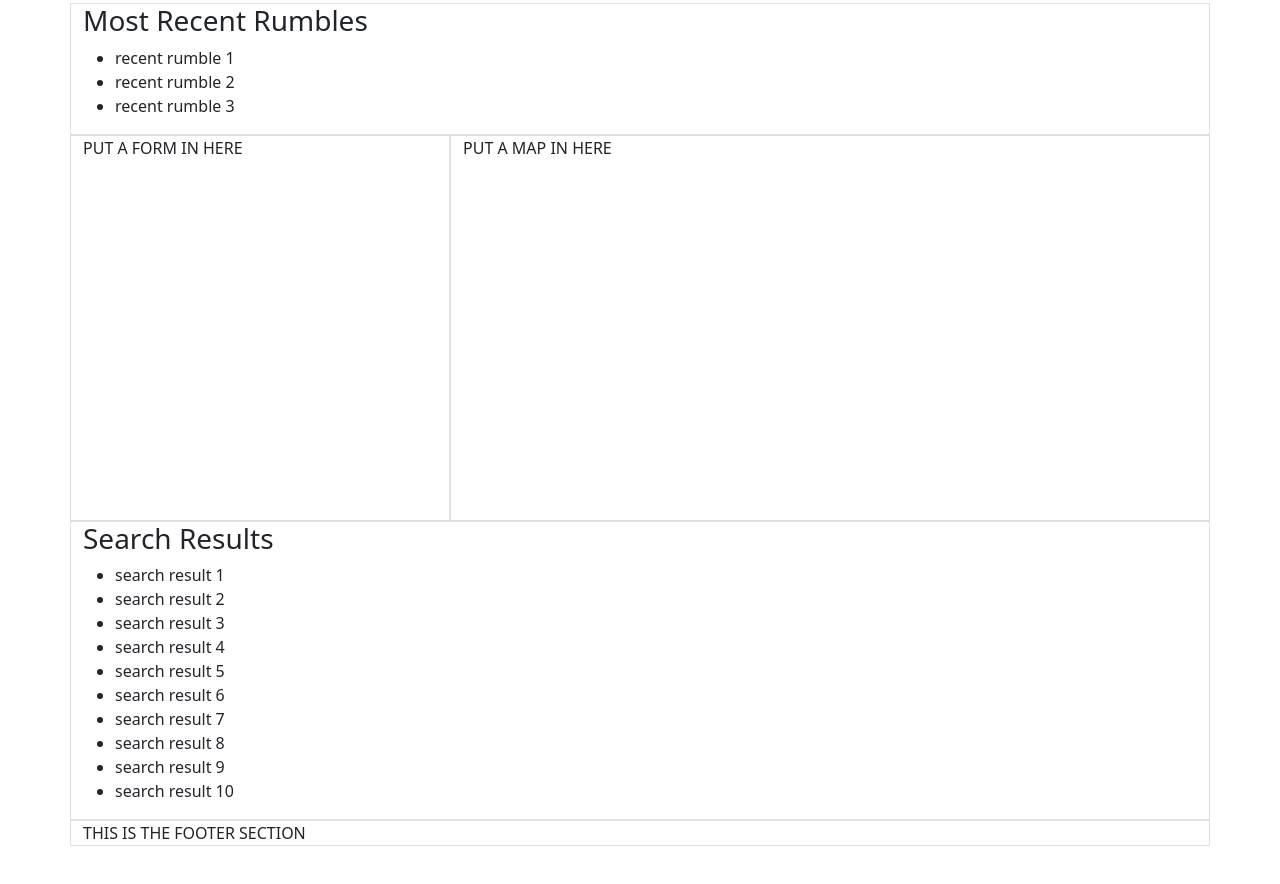
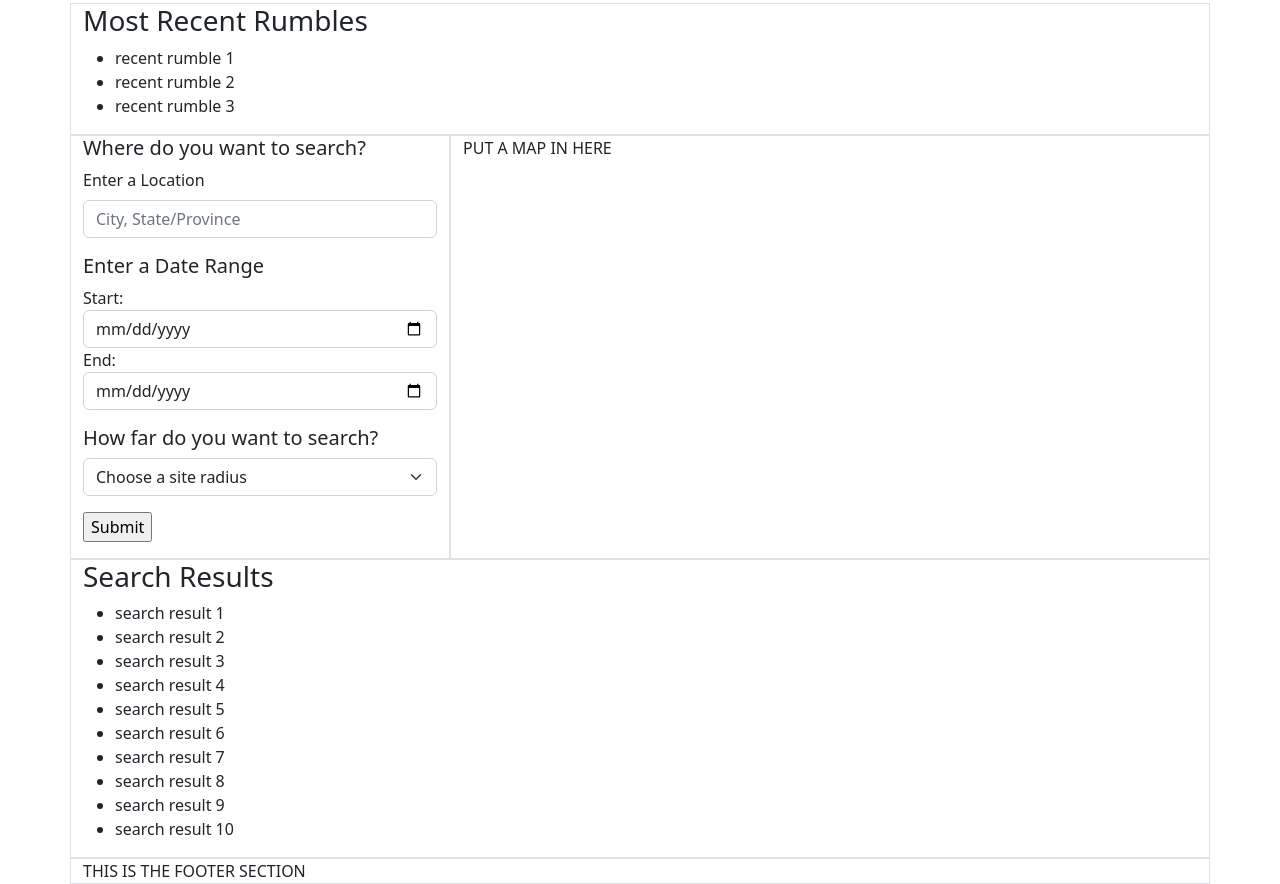
Before and after one commit to wilbur125/earthquake-tracker2, a plain HTML site: page client/index.html in a window 1280 px wide. Shown: the part 53-937 px from the top of the page. Before the commit the page ends 899 px from the top, so only its background shows below. Drawn offline with nearby package versions, Linux system fonts and the light colour scheme.

Commit message:
Coded HTML form for earthquake sear parameters

```diff
--- a/client/index.html
+++ b/client/index.html
@@ -27,25 +27,40 @@
             </div>
             <div class="row">
                 <div class="col-md-4 col-sm-12 border">
-                    <div>PUT A FORM IN HERE</div>
+                    <div>
+                        <form action="assets/js/api/usgs.js">
+                            <div class="mb-3">
+                                <h5>Where do you want to search?</h5>
+                                <label for="locationSearchInput" class="form-label">Enter a Location</label>
+                                <input type="text" class="form-control" id="locationSearchInput" placeholder="City, State/Province">
+                            </div>
+                            <div class="mb-3">
+                                <h5>Enter a Date Range</h5>
+                                <label for="startDateInput">Start:</label>
+                                <input class="form-control" type="date" id="startDateInput" name="startDateInput">
+                                <label for="endDateInput">End:</label>
+                                <input class="form-control" type="date" id="endDateInput" name="endDateInput">
+                            </div>
+                            <div class="mb-3">
+                                <h5>How far do you want to search?</h5>
+                                <select class="form-select" aria-label="Default select example">
+                                    <option selected>Choose a site radius</option>
+                                    <option value="1">1km</option>
+                                    <option value="5">5km</option>
+                                    <option value="10">10km</option>
+                                    <option value="25">25km</option>
+                                  </select>
+                            </div>
+                            <div class="mb-3">
+                                <input type="submit">
+                            </div>
+                          </form>
+                    </div>
                 </div>
                 <div class="col l8 m8 s12 border">
-                    <div>PUT A MAP IN HERE</div>
-                    <br>
-                    <br>
-                    <br>
-                    <br>
-                    <br>
-                    <br>
-                    <br>
-                    <br>
-                    <br>
-                    <br>
-                    <br>
-                    <br>
-                    <br>
-                    <br>
-                    <br>
+                    <div>
+                        PUT A MAP IN HERE
+                    </div>
                 </div>
             </div>
             <div class="row">
```
